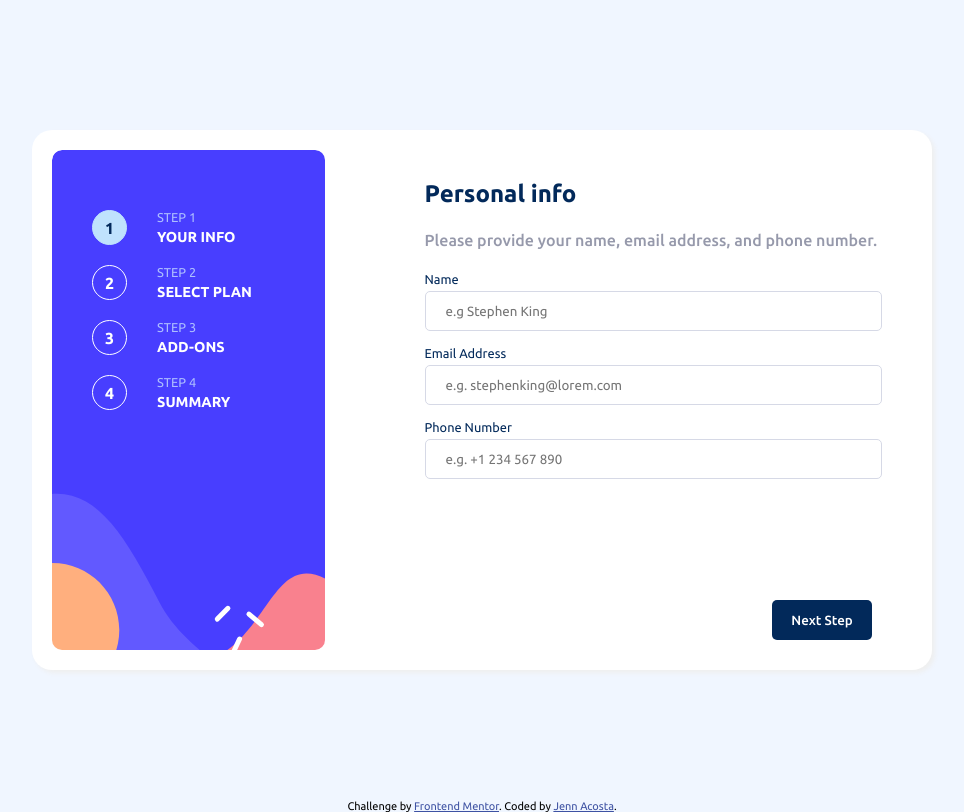
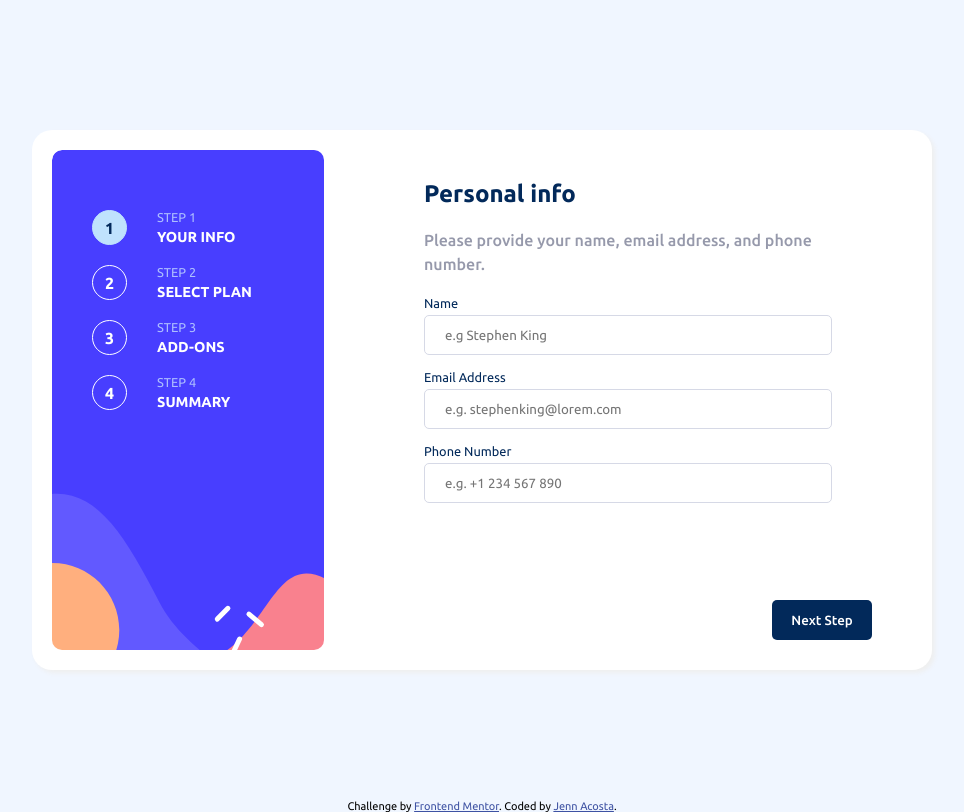
Before and after one commit to jennawlin3/multi-step-form-main, a plain HTML site: page index.html in a window 1280 px wide. Shown: the whole page, without its empty margins (158-1122 px from the left). Drawn offline with Linux system fonts and the light colour scheme.

Commit message:
updated styles.css

```diff
--- a/assets/styles.css
+++ b/assets/styles.css
@@ -449,6 +449,10 @@ input[type="radio"] {
         box-shadow: none;
     }
 
+    .form-container {
+        padding-right: 80px;
+    }
+
     .desktop-aside {
         display: flex;
         flex-direction: column;
```
